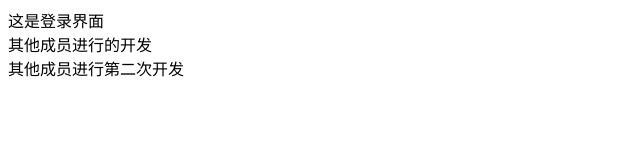
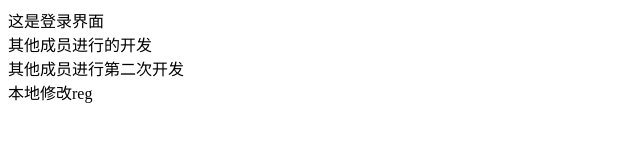
Before and after one commit to shuashua001/project-01, a plain HTML site: page reg.html in a window 1280 px wide. Shown: the whole page, without its empty margins (0-640 px from the left). Drawn offline with Linux system fonts and the light colour scheme.

Commit message:
本地修改reg

```diff
--- a/reg.html
+++ b/reg.html
@@ -12,6 +12,7 @@
     <div>这是登录界面</div>
     <div>其他成员进行的开发</div>
     <div>其他成员进行第二次开发</div>
+    <div>本地修改reg</div>
 </body>
 
 </html>
```
